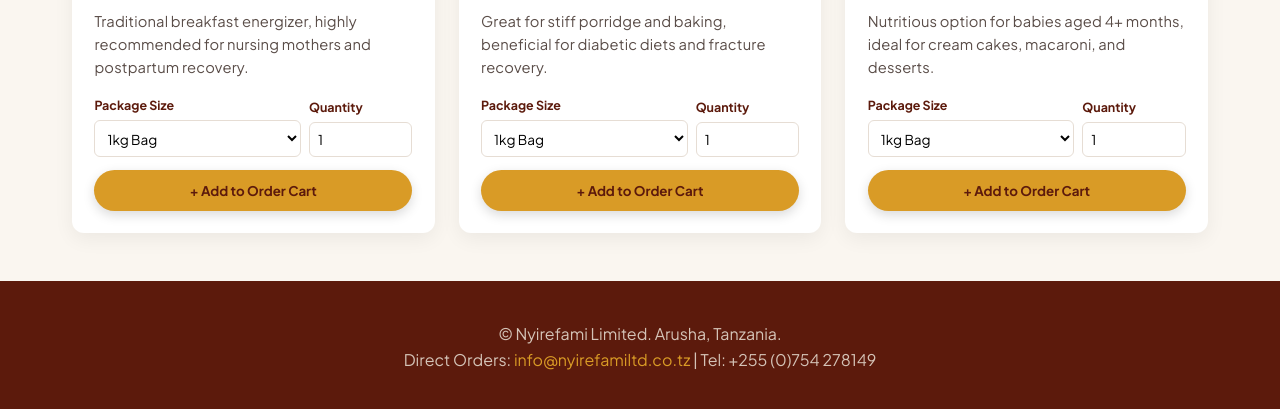
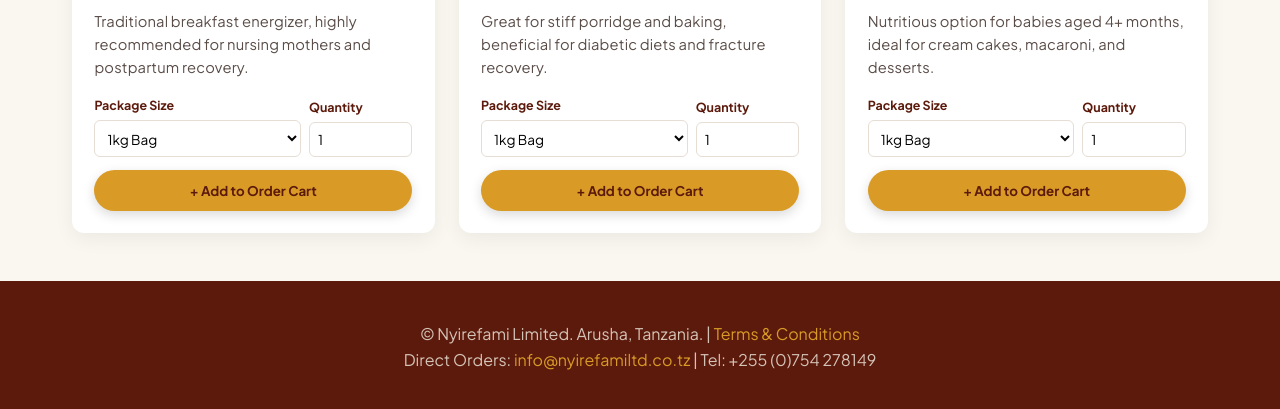
Before and after one commit to godfreysungwa/sample, a plain HTML site: page products.html in a window 1280 px wide. Shown: the part 509-918 px from the top of the page. Drawn offline with Linux system fonts and the light colour scheme.

Commit message:
Update products.html

```diff
--- a/products.html
+++ b/products.html
@@ -115,7 +115,7 @@
   </main>
 
   <footer>
-    <p>&copy; Nyirefami Limited. Arusha, Tanzania.</p>
+    <p>&copy; Nyirefami Limited. Arusha, Tanzania. | <a href="terms.html" data-i18n="footer_terms">Terms & Conditions</a></p>
     <p><span data-i18n="footer_orders">Direct Orders:</span> <a href="mailto:info@nyirefamiltd.co.tz">info@nyirefamiltd.co.tz</a> | Tel: +255 (0)754 278149</p>
   </footer>
 
```
